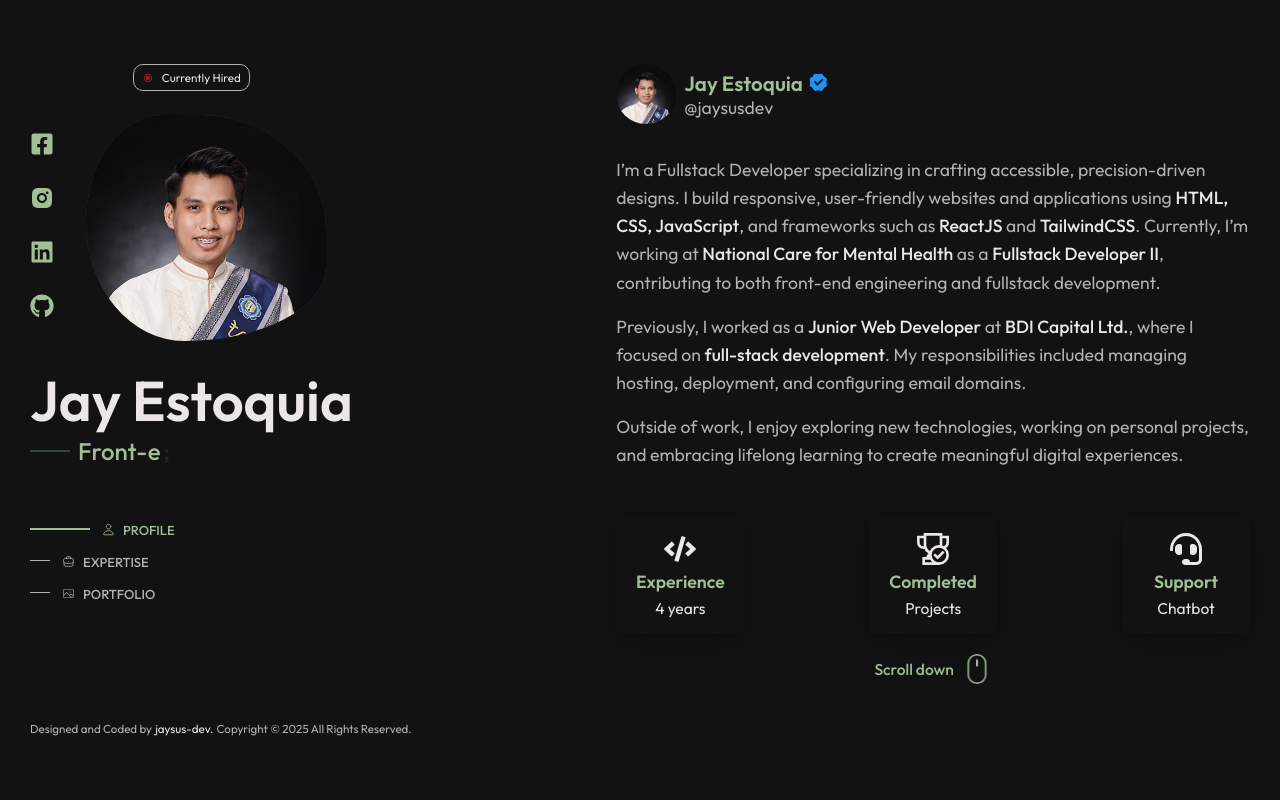
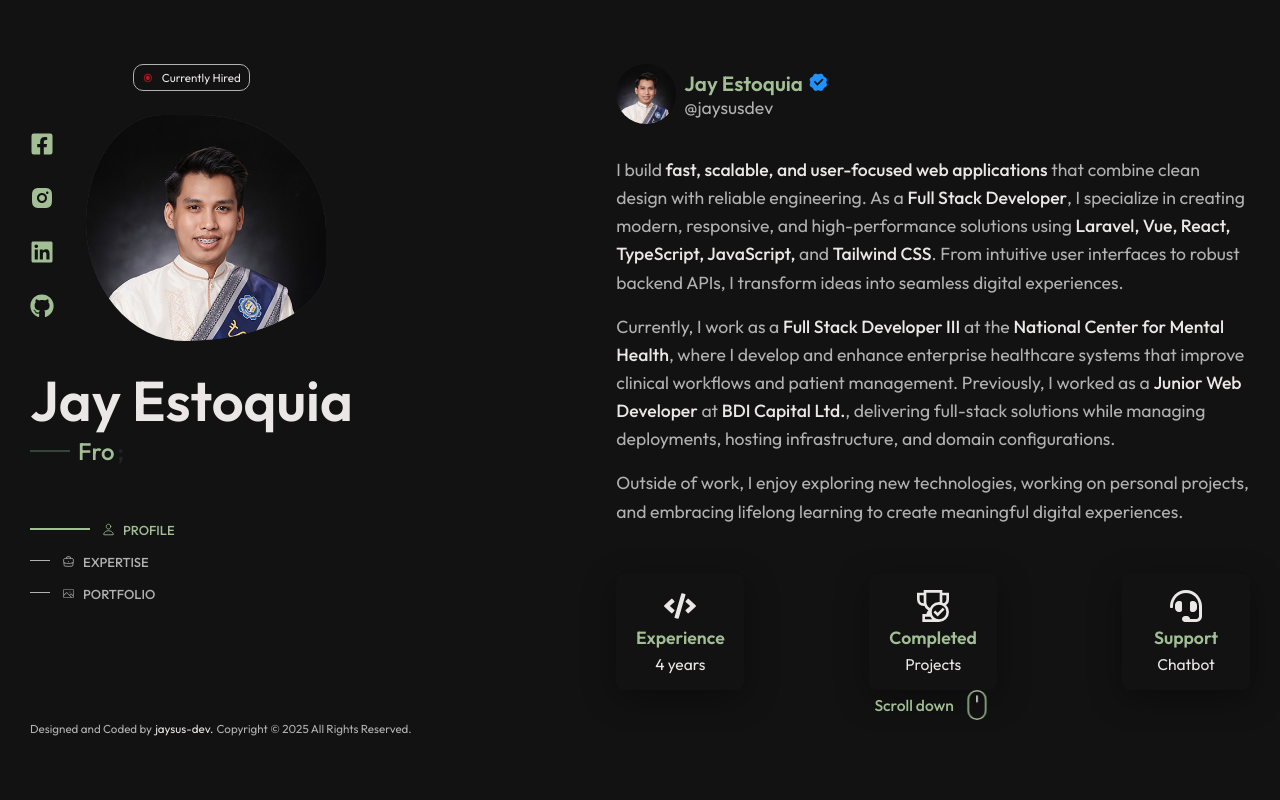
Before and after one commit to Jaysus-dev/jaysus-dev-portfoliov2, a React (Vite) app: page /profile in a window 1280 px wide. Shown: the top 800 px of the page. Built offline with nearby package versions, Linux system fonts and the light colour scheme.

Commit message:
UPDATE : Profile Statement

```diff
--- a/src/assets/json/Data.json
+++ b/src/assets/json/Data.json
@@ -1,11 +1,6 @@
 {
   "typewriter": {
-    "words": [
-      "UI/UX Enthusiast",
-      "Front-end Developer",
-      "Junior Web Developer",
-      "Full-Stack Developer II"
-    ],
+    "words": ["UI/UX Enthusiast", "Front-End Engineer", "Full-Stack Developer"],
     "typeSpeed": 70,
     "deleteSpeed": 20,
     "loop": true
--- a/src/components/Main/Profile/About/About.jsx
+++ b/src/components/Main/Profile/About/About.jsx
@@ -32,21 +32,26 @@ function About() {
 
         <article className="profile__tweet">
           <p>
-            I’m a Fullstack Developer specializing in crafting accessible,
-            precision-driven designs. I build responsive, user-friendly websites
-            and applications using <strong>HTML, CSS, JavaScript</strong>, and
-            frameworks such as <strong>ReactJS</strong> and{" "}
-            <strong>TailwindCSS</strong>. Currently, I’m working at
-            <strong> National Care for Mental Health </strong> as a{" "}
-            <strong>Fullstack Developer II</strong>, contributing to both
-            front-end engineering and fullstack development.
+            I build{" "}
+            <strong>fast, scalable, and user-focused web applications</strong>{" "}
+            that combine clean design with reliable engineering. As a{" "}
+            <strong>Full Stack Developer</strong>, I specialize in creating
+            modern, responsive, and high-performance solutions using{" "}
+            <strong>Laravel, Vue, React, TypeScript, JavaScript,</strong> and{" "}
+            <strong>Tailwind CSS</strong>. From intuitive user interfaces to
+            robust backend APIs, I transform ideas into seamless digital
+            experiences.
           </p>
+
           <p>
-            Previously, I worked as a <strong>Junior Web Developer</strong> at{" "}
-            <strong>BDI Capital Ltd.</strong>, where I focused on{" "}
-            <strong>full-stack development</strong>. My responsibilities
-            included managing hosting, deployment, and configuring email
-            domains.
+            Currently, I work as a <strong>Full Stack Developer III</strong> at
+            the <strong>National Center for Mental Health</strong>, where I
+            develop and enhance enterprise healthcare systems that improve
+            clinical workflows and patient management. Previously, I worked as a{" "}
+            <strong>Junior Web Developer</strong> at{" "}
+            <strong>BDI Capital Ltd.</strong>, delivering full-stack solutions
+            while managing deployments, hosting infrastructure, and domain
+            configurations.
           </p>
 
           <p>
```
